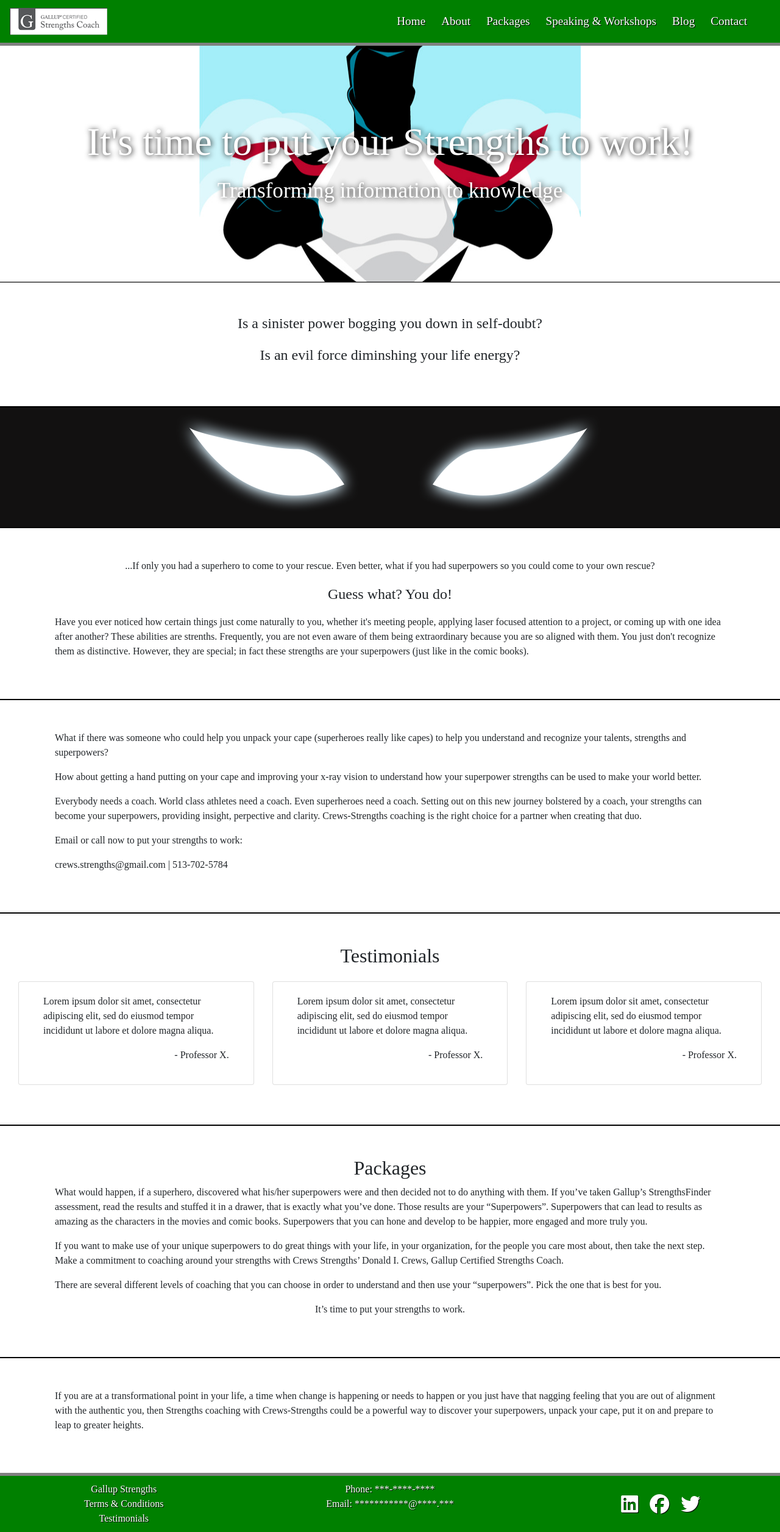
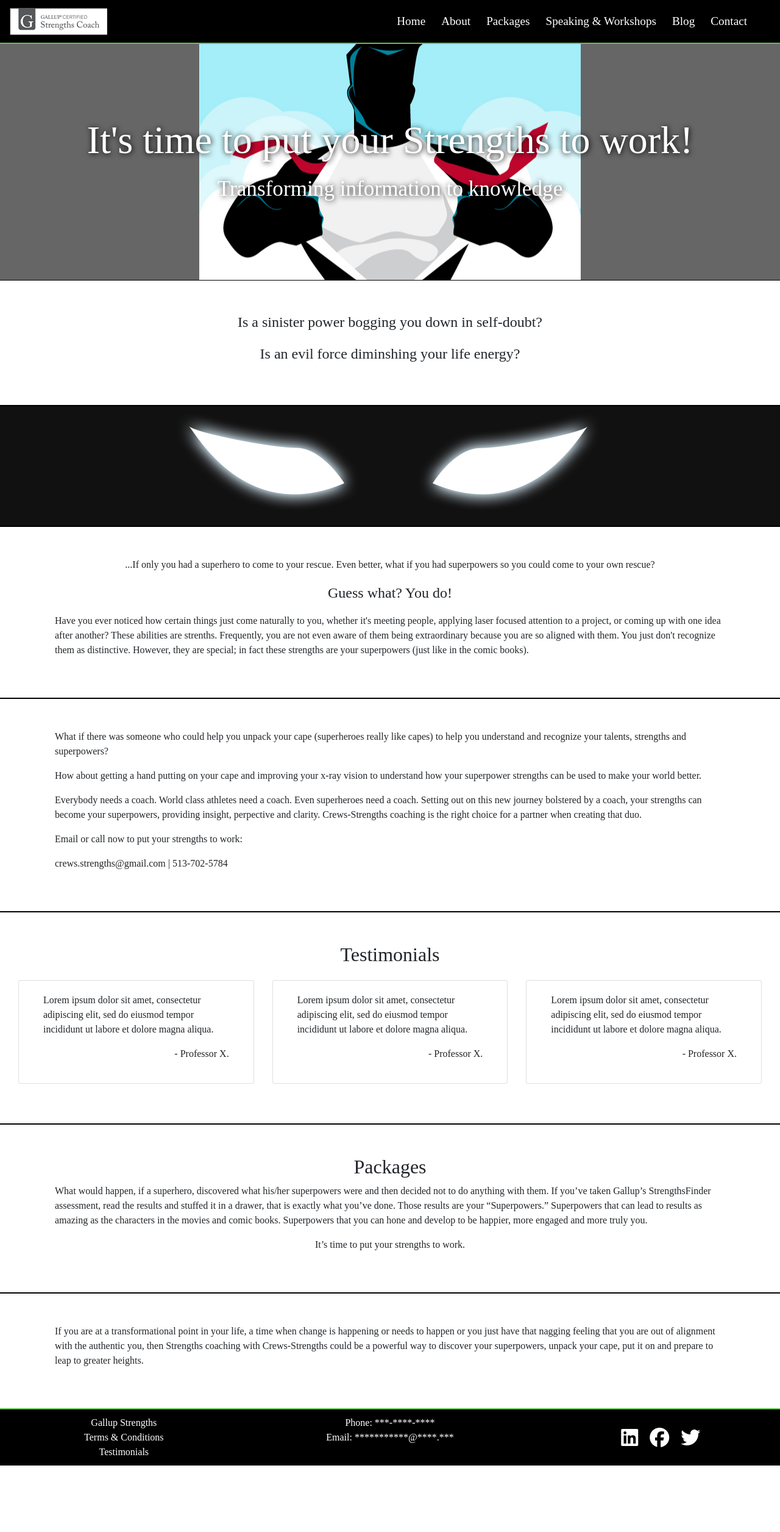
Before and after one commit to evanslaton/crewsstrengths, a plain HTML site: page index.html in a window 1280 px wide. Shown: the whole page at 61% size. After the commit the page ends 2403 px from the top, so only its background shows below. Drawn offline with nearby package versions, Linux system fonts and the light colour scheme.

Commit message:
Make navbar and header emulate Gallup Strengths website

```diff
--- a/css/styles.css
+++ b/css/styles.css
@@ -35,8 +35,8 @@ p {
 
 /*============ Navbar ============*/
 nav.navbar {
-  background-color: green;
-  border-bottom: 5px solid grey;
+  background-color: #000;
+  border-bottom: 2px solid #61C250;
 }
 
 li.nav-item {
@@ -62,10 +62,11 @@ a.nav-link:hover {
 
 /*============ Header ============*/
 div.header {
+  background-color: #666;
   background-image: url(../img/header-img.jpg);
   background-repeat: no-repeat;
   background-position: center center;
-  box-shadow: 0 1px 1px black;
+  border-bottom: 1px solid black;
 }
 
 header {
@@ -138,8 +139,8 @@ ul {
 
 /*============ Footer ============*/
 footer {
-  background-color: green;
-  border-top: 5px solid grey;
+  background-color: #000;
+  border-top: 2px solid #61C250;
 }
 
 footer {
--- a/index.html
+++ b/index.html
@@ -141,11 +141,7 @@
   <div class="container-fluid section-padding top-bottom-borders">
     <div class="container">
         <h2 class="text-center">Packages</h2>
-        <p>What would happen, if a superhero, discovered what his/her superpowers were and then decided not to do anything with them.  If you’ve taken Gallup’s StrengthsFinder assessment, read the results and stuffed it in a drawer, that is exactly what you’ve done. Those results are your “Superpowers”.  Superpowers that can lead to results as amazing as the characters in the movies and comic books.  Superpowers that you can hone and develop to be happier, more engaged and more truly you.</p>
-
-        <p>If you want to make use of your unique superpowers to do great things with your life, in your organization, for the people you care most about, then take the next step.  Make a commitment to coaching around your strengths with Crews Strengths’ Donald I. Crews, Gallup Certified Strengths Coach.</p>
-
-        <p>There are several different levels of coaching that you can choose in order to understand and then use your “superpowers”.  Pick the one that is best for you.</p>
+        <p>What would happen, if a superhero, discovered what his/her superpowers were and then decided not to do anything with them.  If you’ve taken Gallup’s StrengthsFinder assessment, read the results and stuffed it in a drawer, that is exactly what you’ve done. Those results are your “Superpowers.”  Superpowers that can lead to results as amazing as the characters in the movies and comic books.  Superpowers that you can hone and develop to be happier, more engaged and more truly you.</p>
 
         <p class="text-center">It’s time to put your strengths to work.</p>
     </div>
```
Also changed, not shown: pages/packages.html (+9 -0 lines).
